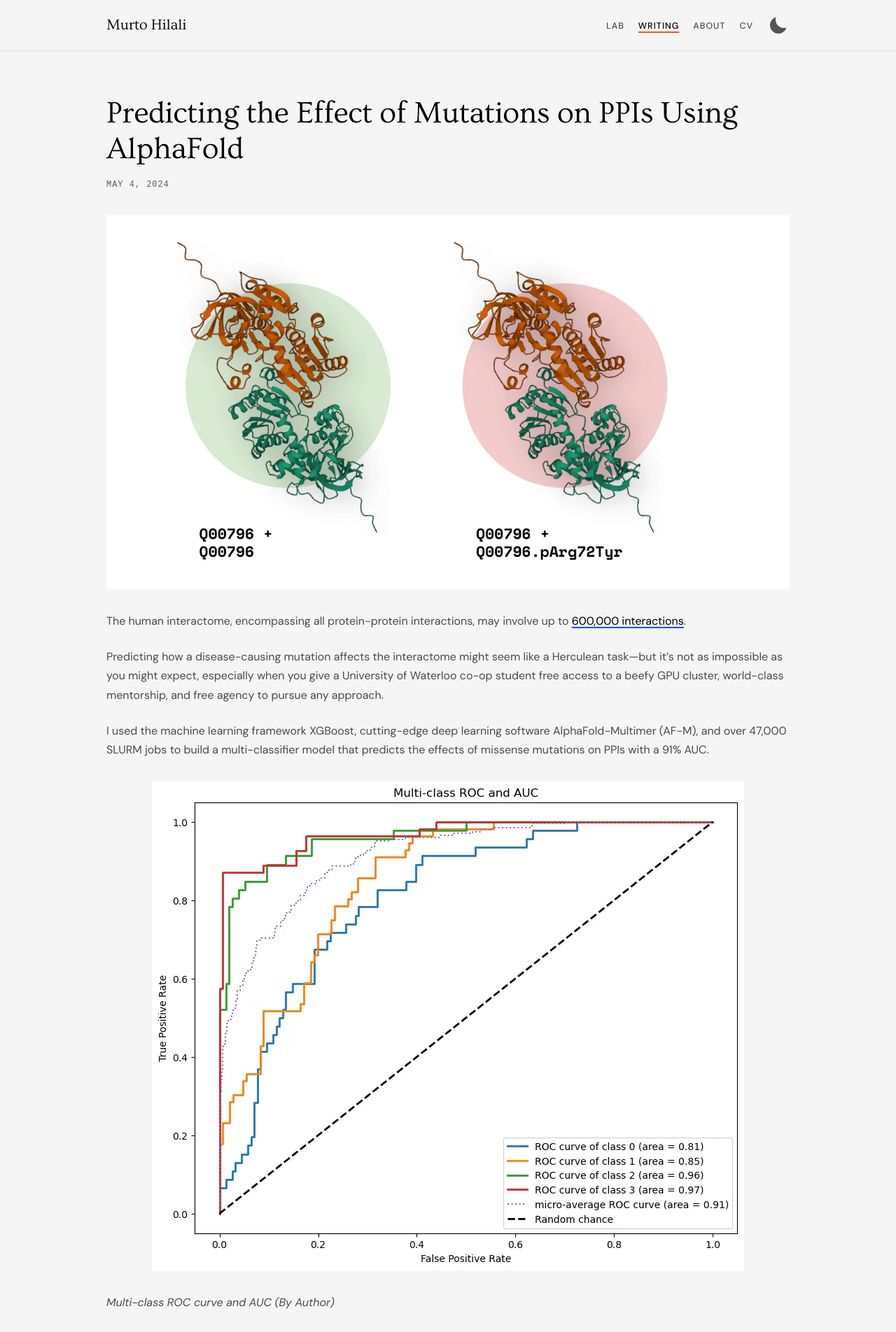
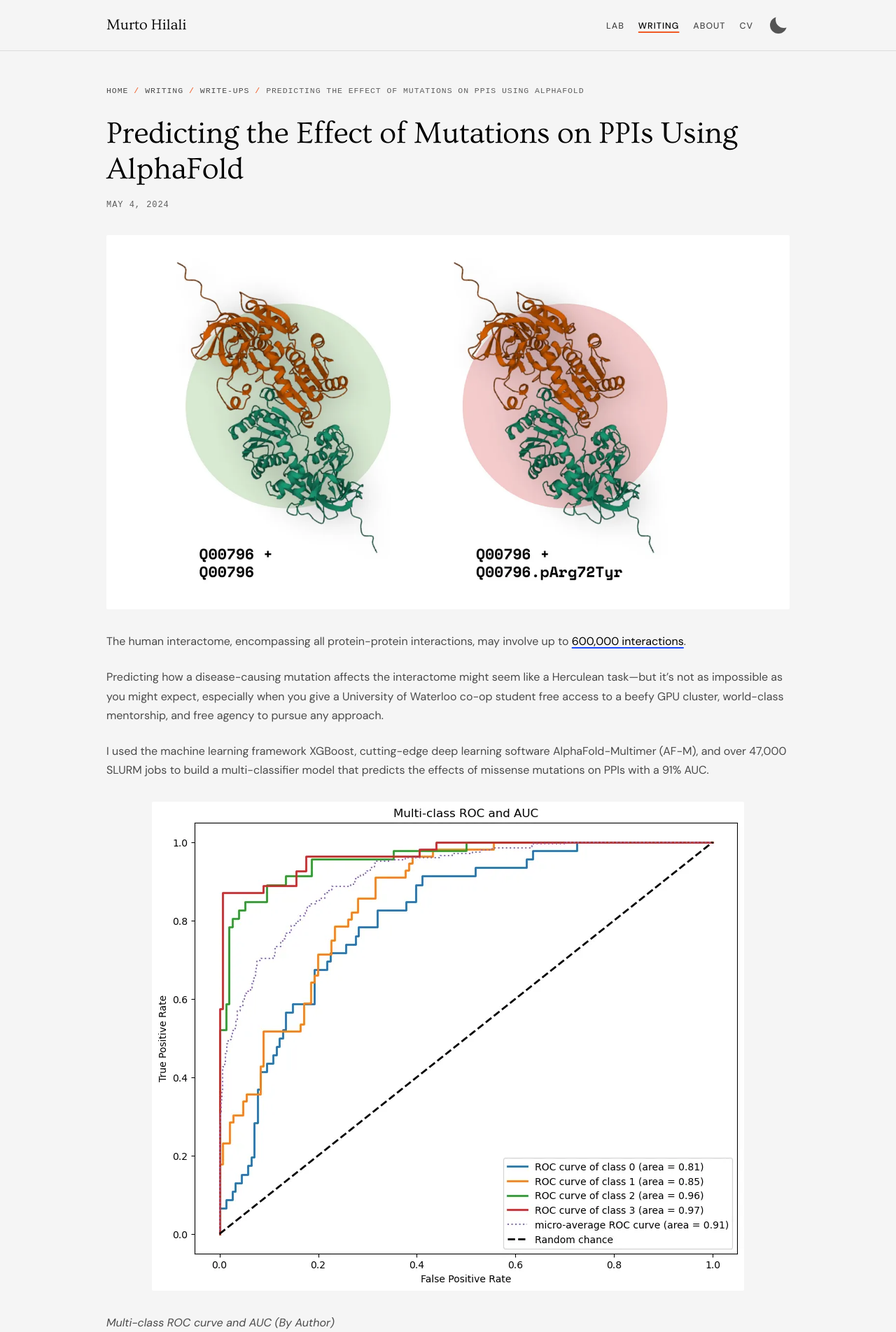
Before and after one commit to MurtoHilali/murtohilali.github.io, a Jekyll site: the page built from _posts/2024-05-04-xgboost-ppi.md, in a window 1280 px wide. Shown: the top 1904 px of the page at 70% size. Built offline with Jekyll 4.4.1, drawn with Linux system fonts in a browser that asks for light colours; some web fonts are replaced.

Commit message:
Posts: breadcrumbs above the title, with BreadcrumbList JSON-LD
Home / Writing / Write-ups or News (from the post's kind) / the post.
The kind step links to /blog/#writeups or /blog/#news, which now exist
as ids on the filter buttons, so the link checker can resolve them;
writing.js already applies the filter from the hash. The current post
is cut to one line, since the full title is the heading below.

Co-Authored-By: Claude Opus 5.5 <noreply@anthropic.com>

```diff
--- a/_layouts/post.html
+++ b/_layouts/post.html
@@ -1,6 +1,38 @@
 ---
 layout: default
 ---
+
+{%- comment -%}
+  Breadcrumbs: Home / Writing / Write-ups or News / this post. The kind
+  step links to /blog/ with that filter applied (#writeups, #news are ids
+  on the filter buttons, read by assets/js/writing.js). The same trail is
+  in BreadcrumbList JSON-LD for search results.
+{%- endcomment -%}
+{%- if page.kind == "news" -%}
+  {%- assign crumb_kind = "News" -%}{%- assign crumb_hash = "#news" -%}
+{%- else -%}
+  {%- assign crumb_kind = "Write-ups" -%}{%- assign crumb_hash = "#writeups" -%}
+{%- endif %}
+<nav class="breadcrumbs" aria-label="Breadcrumb">
+  <ol>
+    <li><a href="{{ '/' | relative_url }}">Home</a></li>
+    <li><a href="{{ '/blog/' | relative_url }}">Writing</a></li>
+    <li><a href="{{ '/blog/' | relative_url }}{{ crumb_hash }}">{{ crumb_kind }}</a></li>
+    <li><span aria-current="page">{{ page.title }}</span></li>
+  </ol>
+</nav>
+<script type="application/ld+json">
+{
+  "@context": "https://schema.org",
+  "@type": "BreadcrumbList",
+  "itemListElement": [
+    { "@type": "ListItem", "position": 1, "name": "Home", "item": {{ '/' | absolute_url | jsonify }} },
+    { "@type": "ListItem", "position": 2, "name": "Writing", "item": {{ '/blog/' | absolute_url | jsonify }} },
+    { "@type": "ListItem", "position": 3, "name": {{ crumb_kind | jsonify }}, "item": {{ '/blog/' | absolute_url | append: crumb_hash | jsonify }} },
+    { "@type": "ListItem", "position": 4, "name": {{ page.title | jsonify }}, "item": {{ page.url | absolute_url | jsonify }} }
+  ]
+}
+</script>
 
 <div class="post">
   <h1 class="title">{{ page.title }}</h1>
--- a/_sass/_main.scss
+++ b/_sass/_main.scss
@@ -25,6 +25,48 @@ main {
   padding: 3rem 1.5rem 4rem;
   display: flex;
   flex-direction: column;
+}
+
+/* Breadcrumbs above a post's title. The current post is the last crumb,
+   cut to one line, since the full title is the heading right below. */
+.breadcrumbs {
+  margin: 0 0 0.75rem;
+  font-size: 0.85rem;
+  line-height: 1.5;
+
+  ol {
+    list-style: none;
+    display: flex;
+    flex-wrap: wrap;
+    align-items: baseline;
+    gap: 0.25rem 0;
+    margin: 0;
+    padding: 0;
+  }
+  li {
+    display: flex;
+    align-items: baseline;
+    min-width: 0;
+    margin: 0;
+    padding: 0;
+    color: var(--text-light);
+  }
+  li + li::before {
+    content: "/";
+    margin: 0 0.5rem;
+    color: var(--text-light);
+  }
+  li:last-child {
+    flex: 1 1 12rem;
+    min-width: 0;
+  }
+  a { color: var(--text-muted); }
+  a:hover { color: var(--text-main); }
+  [aria-current] {
+    overflow: hidden;
+    white-space: nowrap;
+    text-overflow: ellipsis;
+  }
 }
 
 .post > h1.title {
--- a/_sass/_paint.scss
+++ b/_sass/_paint.scss
@@ -332,3 +332,13 @@ body.lab {
 
 /* Post navigation titles are Ovo too, at its one weight */
 .minimal-title { font-weight: 400; }
+
+/* Breadcrumbs read as a technical label, with an orange separator */
+.breadcrumbs {
+  font-family: var(--font-mono);
+  font-size: 0.72rem;
+  text-transform: uppercase;
+  letter-spacing: 0.08em;
+
+  li + li::before { color: var(--te-orange); }
+}
--- a/blog.html
+++ b/blog.html
@@ -15,8 +15,8 @@ no_anchors: true
         {%- comment -%} Filters and search need JS; without it every post is listed. {%- endcomment %}
         <div class="writing-filters" role="group" aria-label="Show" hidden>
             <button type="button" class="writing-filter" data-filter="all" aria-pressed="true">All <span>{{ site.posts | size }}</span></button>
-            <button type="button" class="writing-filter" data-filter="writeup" aria-pressed="false">Write-ups <span>{{ writeups | size }}</span></button>
-            <button type="button" class="writing-filter" data-filter="news" aria-pressed="false">News <span>{{ news | size }}</span></button>
+            <button type="button" class="writing-filter" id="writeups" data-filter="writeup" aria-pressed="false">Write-ups <span>{{ writeups | size }}</span></button>
+            <button type="button" class="writing-filter" id="news" data-filter="news" aria-pressed="false">News <span>{{ news | size }}</span></button>
         </div>
 
         <div class="search-article" hidden>
```
